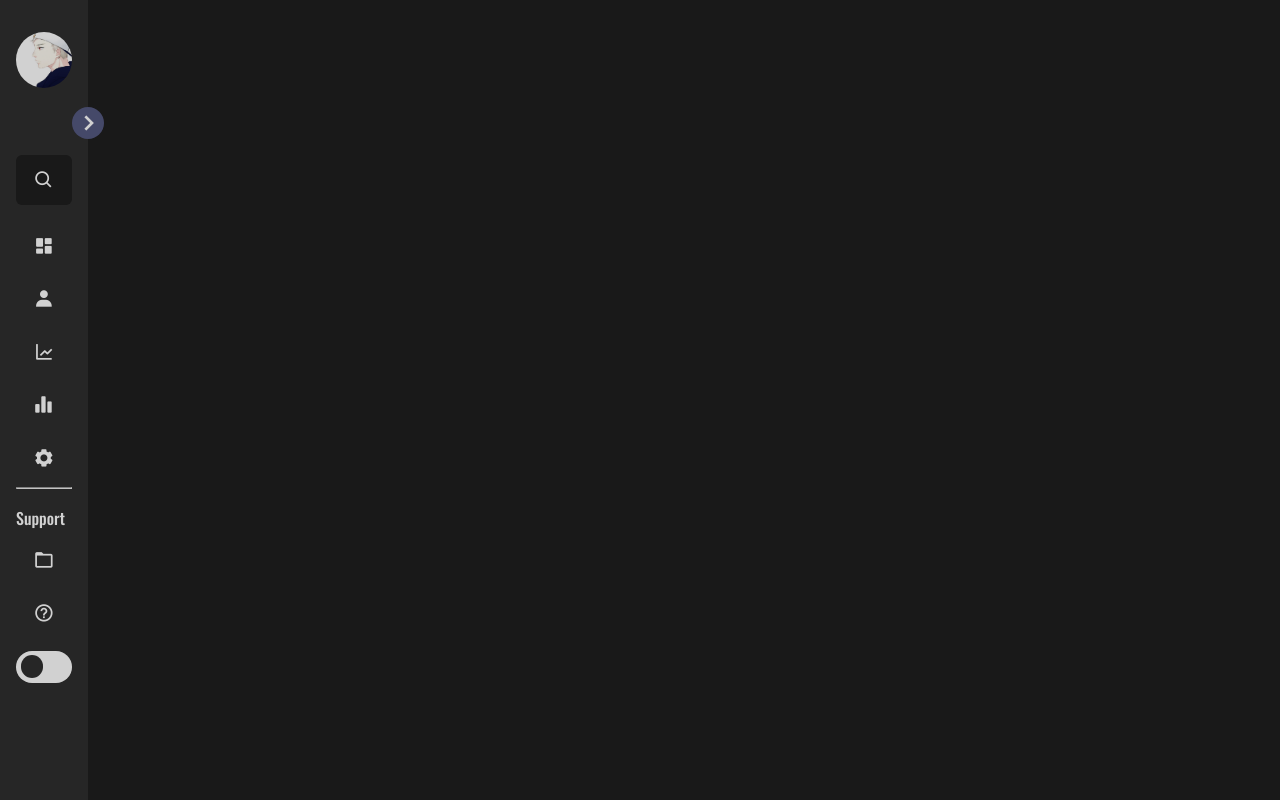
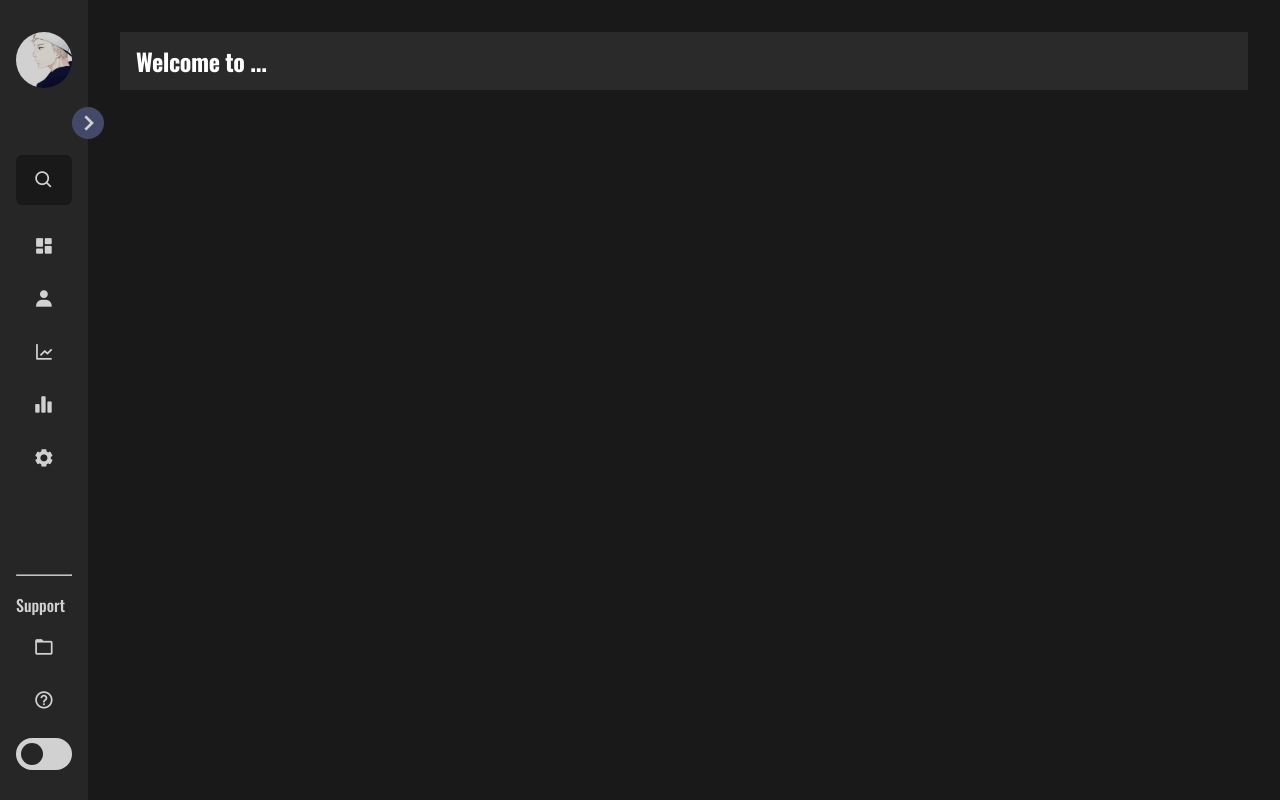
Before and after one commit to AddielQuintero/Dashboard-Sidebar, a plain HTML site: page index.html in a window 1280 px wide. Drawn offline with nearby package versions, Linux system fonts and the light colour scheme.

Commit message:
feat: create section

```diff
--- a/index.html
+++ b/index.html
@@ -28,6 +28,7 @@
         <span class="user">John Doe</span>
       </div>
       <nav class="sidebar__nav">
+        <div>
           <div class="search">
             <i class="bx bx-search"></i>
             <input type="text" placeholder="Search..." />
@@ -37,12 +38,17 @@
             <li><i class="bx bxs-dashboard"></i><span>Dashboard</span></li>
             <li><i class="bx bxs-user"></i><span>User</span></li>
             <li><i class="bx bx-line-chart"></i><span>Chart</span></li>
-          <li><i class="bx bxs-bar-chart-alt-2"></i><span>Analytics</span></li>
+            <li>
+              <i class="bx bxs-bar-chart-alt-2"></i><span>Analytics</span>
+            </li>
             <li><i class="bx bxs-cog"></i><span>Settings</span></li>
           </ul>
+        </div>
+        <ul class="sidebar__support">
           <hr />
+
           <div class="support">Support</div>
-        <ul class="sidebar__support">
+
           <li><i class="bx bx-folder"></i><span>File Manager</span></li>
           <li><i class="bx bx-help-circle"></i><span>Help</span></li>
           <li class="change__mode">
@@ -55,5 +61,10 @@
         </ul>
       </nav>
     </div>
+    <section class="container">
+      <div class="welcome">
+        <h4>Welcome to ...</h4>
+      </div>
+    </section>
   </body>
 </html>
--- /dev/null
+++ b/scss/_container.scss
@@ -0,0 +1,21 @@
+.container {
+  //   background-color: red;
+  position: absolute;
+  height: 100vh;
+  width: calc(100% - 5.5rem);
+  left: 5.5rem;
+  transition: 0.4s ease-in-out;
+  padding: 2rem;
+
+  .welcome {
+    width: 100%;
+    padding: 1rem;
+    background-color: var(--sidebar-color);
+    color: var(--text-color);
+  }
+}
+
+.sidebar.open ~ .container {
+  left: 16.25rem;
+  width: calc(100% - 16.25rem);
+}
--- a/scss/_sidebar.scss
+++ b/scss/_sidebar.scss
@@ -8,6 +8,7 @@
   opacity: 0.8;
   color: var(--text-color);
   transition: 0.4s ease-in-out;
+  z-index: 1;
 
   &.open {
     width: 16.25rem;
@@ -95,6 +96,10 @@
   &__nav {
     padding: 1rem;
     overflow-y: scroll;
+    display: flex;
+    flex-direction: column;
+    height: calc(100% - 125px);
+    justify-content: space-between;
 
     &::-webkit-scrollbar {
       display: none;
--- a/scss/styles.scss
+++ b/scss/styles.scss
@@ -2,3 +2,4 @@
 @import 'components/globals';
 @import 'components/headings';
 @import 'sidebar';
+@import 'container';
```
Also changed, not shown: css/styles.css. Lines whose indentation alone changed are shown as unchanged.
